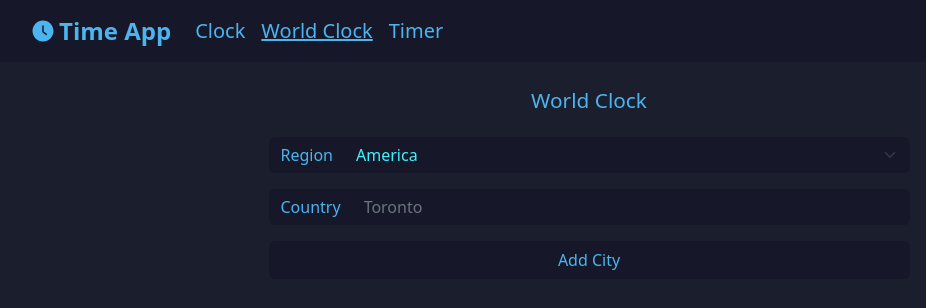
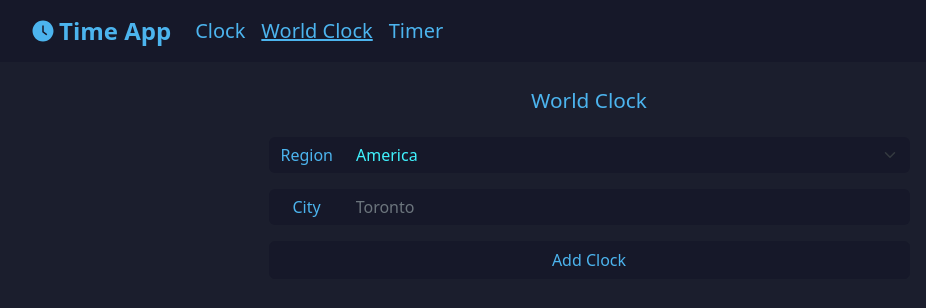
Before and after one commit to LugpDev2022/time-app, a React (Vite) app: page /world-clock in a window 1280 px wide. Shown: the top 308 px of the page, without its empty margins (51-977 px from the left). Built offline with nearby package versions, Linux system fonts and the light colour scheme.

Commit message:
Change a label on AddCountryForm

```diff
--- a/src/hooks/useLocalClock.jsx
+++ b/src/hooks/useLocalClock.jsx
@@ -5,14 +5,6 @@ export const useLocalClock = () => {
     hours: new Date().getHours().toString(),
     minutes: new Date().getMinutes().toString(),
   });
-
-  if (hours.length < 2) {
-    setTime({ minutes, hours: '0' + hours });
-  }
-
-  if (minutes.length < 2) {
-    setTime({ minutes: '0' + minutes, hours });
-  }
 
   useEffect(() => {
     setInterval(() => {
@@ -26,5 +18,13 @@ export const useLocalClock = () => {
     }, 5000);
   }, []);
 
+  if (hours.length < 2) {
+    setTime({ minutes, hours: '0' + hours });
+  }
+
+  if (minutes.length < 2) {
+    setTime({ minutes: '0' + minutes, hours });
+  }
+
   return { hours, minutes };
 };
--- a/src/pages/worldClock/components/AddCountryForm.jsx
+++ b/src/pages/worldClock/components/AddCountryForm.jsx
@@ -39,9 +39,9 @@ export const AddCountryForm = () => {
               <InputGroup className='mb-3'>
                 <InputGroup.Text
                   id='region-desc'
-                  className='bg-dark border-0 text-primary'
+                  className='bg-dark border-0 text-primary px-4'
                 >
-                  Country
+                  City
                 </InputGroup.Text>
                 <Form.Control
                   placeholder='Toronto'
@@ -56,7 +56,7 @@ export const AddCountryForm = () => {
                 type='submit'
                 className='text-primary w-100'
               >
-                Add City
+                Add Clock
               </Button>
             </Col>
           </Col>
```
